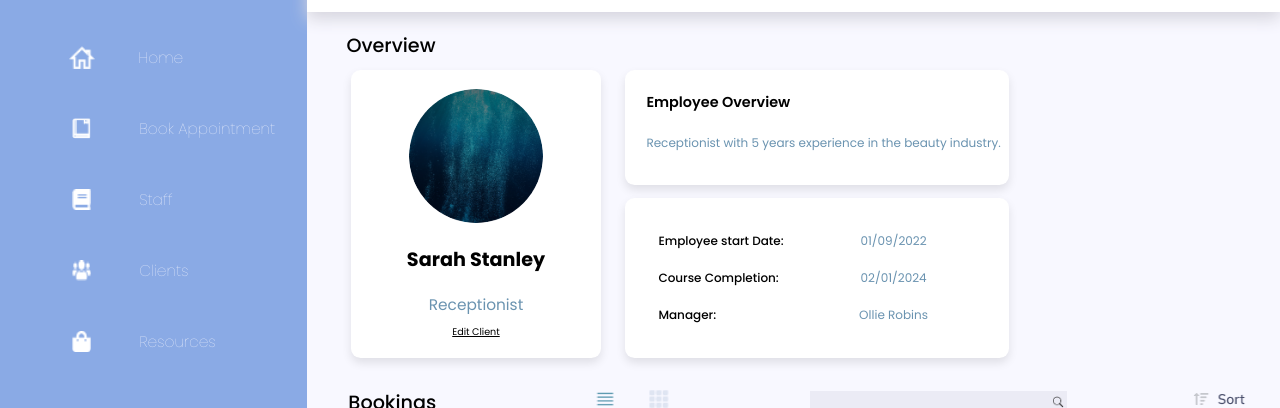
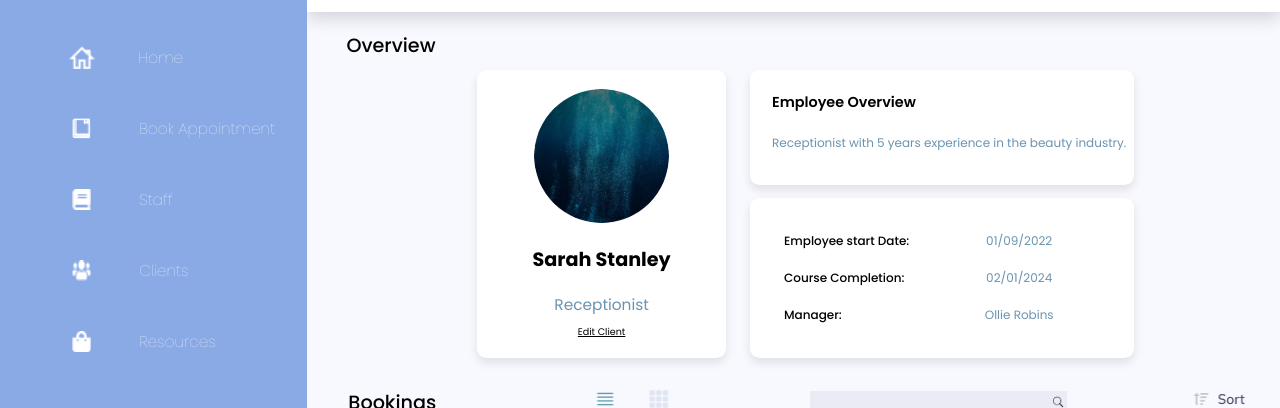
Before and after one commit to nology-tech/verde-client-project, a React (Vite) app: page /staff in a window 1280 px wide. Shown: the part 122-530 px from the top of the page. Built offline with nearby package versions, Linux system fonts and the light colour scheme; no server answers; sample sign-in values are in the browser's storage.

Commit message:
Updated styles for Staff page

```diff
--- a/src/components/StaffBookingList/StaffBookingList.scss
+++ b/src/components/StaffBookingList/StaffBookingList.scss
@@ -32,9 +32,9 @@
 @media screen and (min-width: $desktop-breakpoint) {
   .booking-list {
     &__container {
-      overflow-y: scroll;
-      height: 18rem;
+      height: 8rem;
       padding: 0.5rem;
+      overflow-y: scroll !important;
     }
 
     &__titles {
@@ -45,6 +45,7 @@
       &--spheadings {
         margin-left: 1rem;
       }
+
       p {
         font-size: 0.6rem;
       }
@@ -56,8 +57,7 @@
   .booking-list {
     &__container {
       overflow-y: scroll;
-      height: 10.5rem;
-      padding: 0.5rem;
+      height: 12.5rem;
     }
   }
 }
--- a/src/pages/Staff/Staff.scss
+++ b/src/pages/Staff/Staff.scss
@@ -3,6 +3,7 @@
 
 .main {
   width: 100%;
+  height: 100vh;
 }
 
 .profile--section {
@@ -14,12 +15,16 @@
 }
 
 @media screen and (min-width: $desktop-breakpoint) {
+
+  .main {
+    overflow: auto;
+    overflow-y: hidden;
+  }
+
   .profile--section {
     display: flex;
     flex-direction: column;
     padding: 10px 20px;
-
-
 
     &__heading {
       font-size: 1rem;
@@ -28,13 +33,11 @@
       width: 5rem;
     }
 
-    // &__cards {
-    //   background-color: red;
-    //   display: flex;
-    //   flex-direction: row;
-    //   justify-content: center;
-    //   justify-content: space-evenly;
-    // }
+    &__cards {
+      display: flex;
+      flex-direction: row;
+      justify-content: center;
+    }
   }
 
   .booking {
@@ -60,6 +63,7 @@
 
       &--icons {
         height: 1rem;
+
         &:hover {
           cursor: pointer;
         }
@@ -79,6 +83,7 @@
         padding-right: 0.2rem;
       }
     }
+
     .search-bar {
       display: flex;
       align-items: center;
```
Also changed, not shown: src/pages/Staff/Staff.tsx (indentation only).
